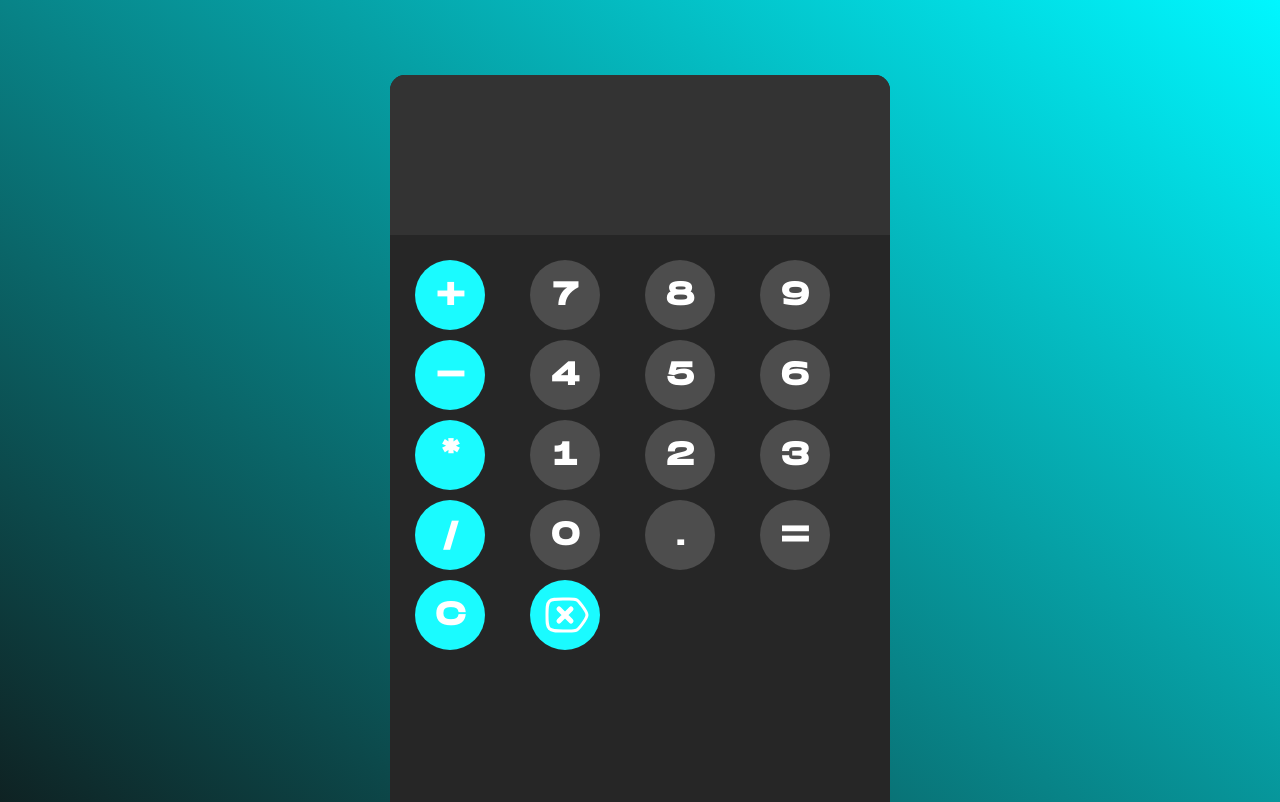
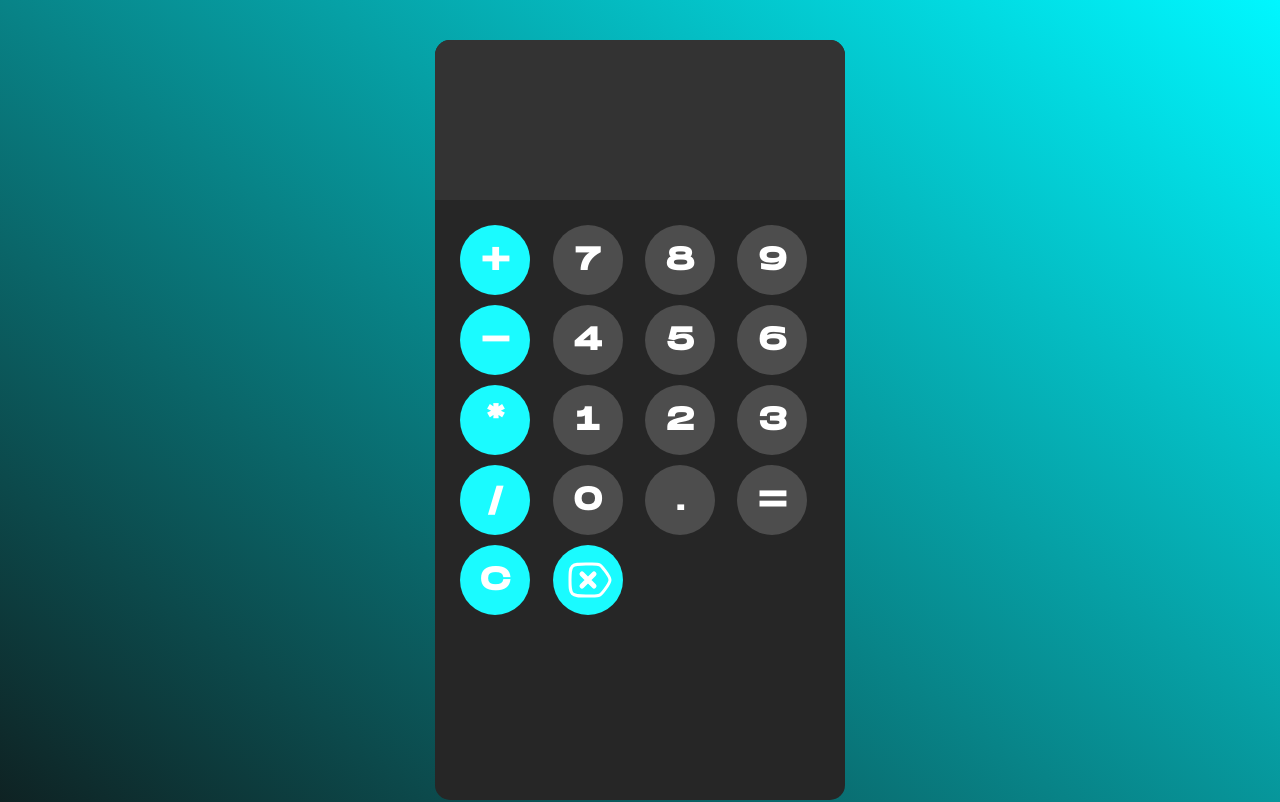
Before and after one commit to Ayush-singh141/CODSOFT_calculator, a plain HTML site: page index.html in a window 1280 px wide. Shown: the top 802 px of the page. Drawn offline with Linux system fonts and the light colour scheme.

Commit message:
Add files via upload

```diff
--- a/style.css
+++ b/style.css
@@ -12,12 +12,12 @@ body{
     background-image: linear-gradient(to top right, rgb(16, 15, 15) , rgb(0, 247, 255));;
 }
 #calculator{
-    margin-top: -10px;
+    margin-top: -120px;
     font-family: "MonumentExtended-Regular";
     background-color: hsl(0, 0%, 15%);
     border-radius: 15px;
-    width: 39vw;
-    height: 100vh;
+    width: 32vw;
+    height: 95vh;
     overflow: hidden;
 }
 #display{
```
